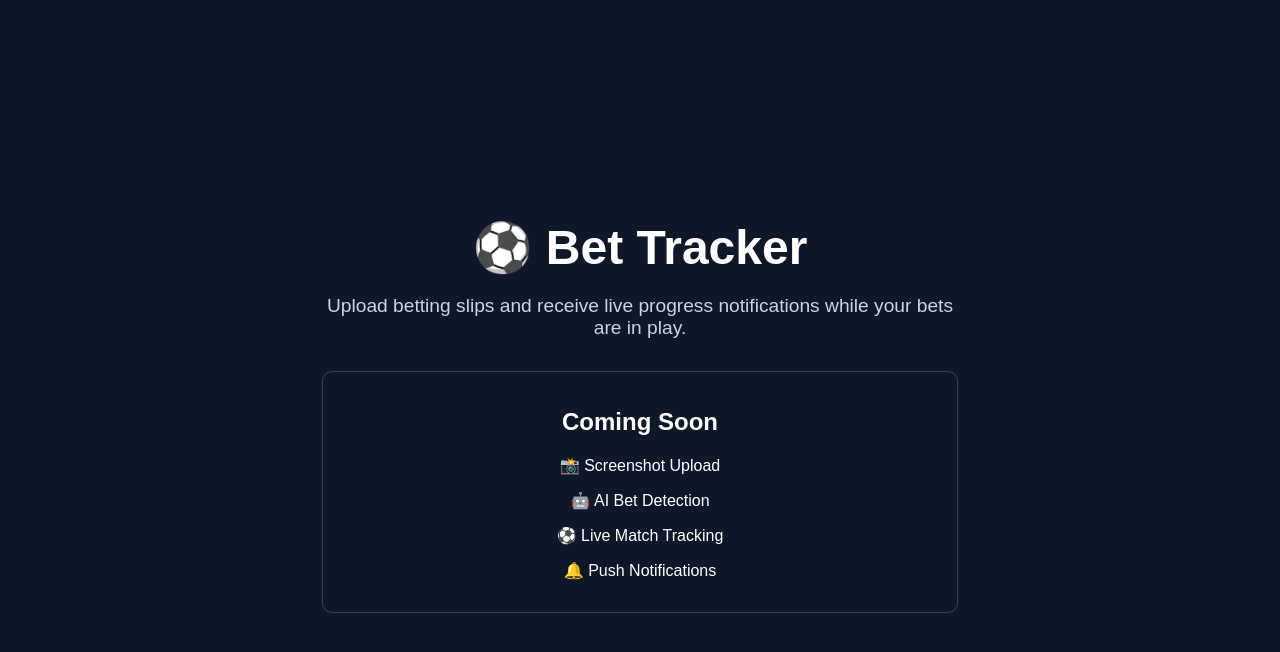
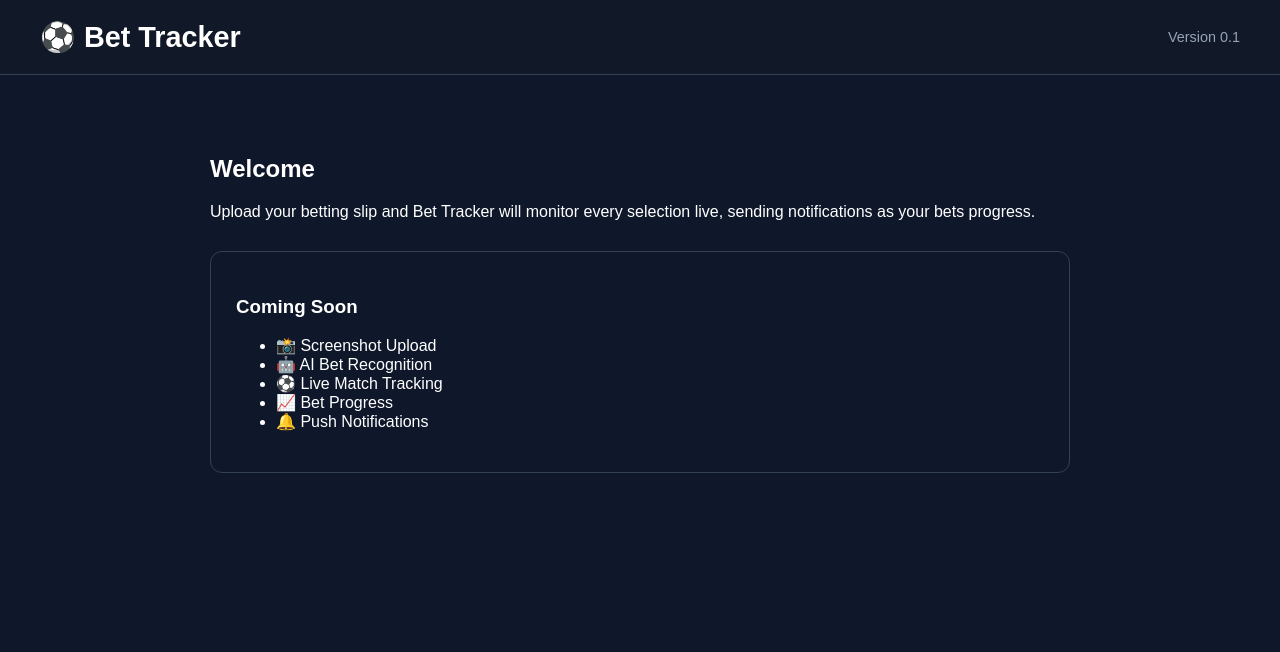
Before and after one commit to dcast-gif/Bet-Tracker, a Next.js app in the folder frontend/: page / in a window 1280 px wide. Shown: the top 652 px of the page. Built offline with nearby package versions, Linux system fonts and the light colour scheme.

Commit message:
Update page.tsx

```diff
--- a/frontend/src/app/page.tsx
+++ b/frontend/src/app/page.tsx
@@ -1,58 +1,43 @@
+import Header from "../components/Header";
+
 export default function Home() {
   return (
-    <main
-      style={{
-        minHeight: "100vh",
-        display: "flex",
-        justifyContent: "center",
-        alignItems: "center",
-        fontFamily: "Arial, sans-serif",
-        background: "#0f172a",
-        color: "white",
-      }}
-    >
-      <div
+    <>
+      <Header title="Bet Tracker" />
+
+      <main
         style={{
-          textAlign: "center",
-          maxWidth: "700px",
-          padding: "2rem",
+          maxWidth: "900px",
+          margin: "40px auto",
+          padding: "20px",
         }}
       >
-        <h1
-          style={{
-            fontSize: "3rem",
-            marginBottom: "1rem",
-          }}
-        >
-          ⚽ Bet Tracker
-        </h1>
+        <h2>Welcome</h2>
 
-        <p
-          style={{
-            fontSize: "1.2rem",
-            color: "#cbd5e1",
-          }}
-        >
-          Upload betting slips and receive live progress notifications while
-          your bets are in play.
+        <p>
+          Upload your betting slip and Bet Tracker will monitor every selection
+          live, sending notifications as your bets progress.
         </p>
 
         <div
           style={{
-            marginTop: "2rem",
-            padding: "1rem",
+            marginTop: "30px",
+            padding: "25px",
             border: "1px solid #334155",
-            borderRadius: "10px",
+            borderRadius: "12px",
           }}
         >
-          <h2>Coming Soon</h2>
+          <h3>Coming Soon</h3>
 
-          <p>📸 Screenshot Upload</p>
-          <p>🤖 AI Bet Detection</p>
-          <p>⚽ Live Match Tracking</p>
-          <p>🔔 Push Notifications</p>
+          <ul>
+            <li>📸 Screenshot Upload</li>
+            <li>🤖 AI Bet Recognition</li>
+            <li>⚽ Live Match Tracking</li>
+            <li>📈 Bet Progress</li>
+            <li>🔔 Push Notifications</li>
+          </ul>
         </div>
-      </div>
-    </main>
+      </main>
+    </>
   );
 }
```
